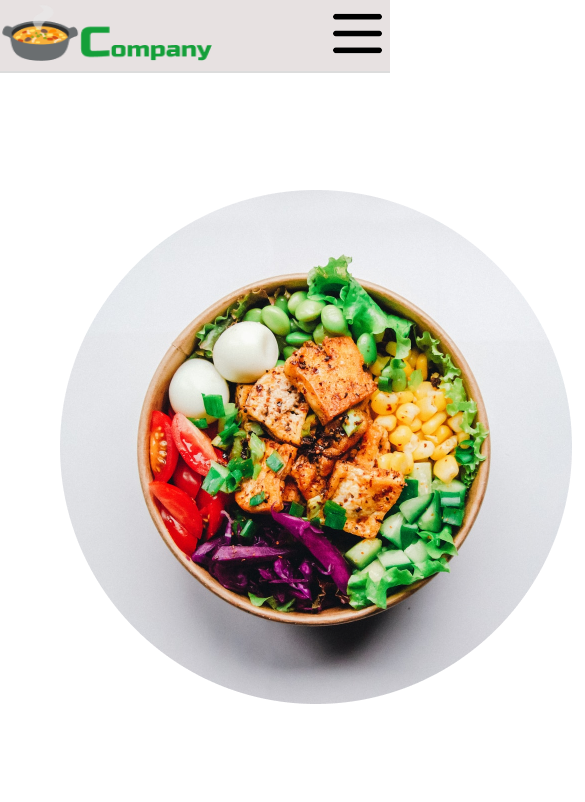
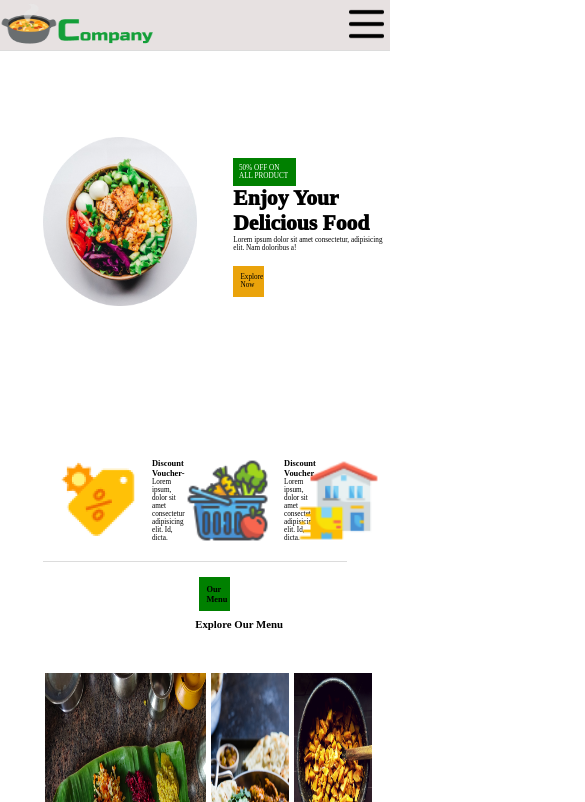
Before and after one commit to bhavishya3102/restaurant-website, a plain HTML site: page index.html in a window 390 px wide. Shown: the top 802 px of the page, 585 px wide, since content can reach past the window. Drawn offline with Linux system fonts and the light colour scheme.

Commit message:
update style.css fiel

```diff
--- a/style.css
+++ b/style.css
@@ -4,8 +4,25 @@
     margin: 0px;
 
 }
+/* to make website responsive */
 
 
+html{
+    /* font-size: 10px; */
+    /* font size------100%=16px  (by default)
+    16px =100%
+    1px=(100/16)%=6.25%
+    10px=62.5% */
+
+    /* 10px =1rem */
+
+    /* it is best practice to use relative unit instead of px */
+font-size: 62.5%;
+}
+
+.main_container{
+    overflow-x: hidden;
+}
 
 .nav{
  display: flex;
@@ -13,31 +30,31 @@ justify-content: space-between;
     background-color: rgb(231, 225, 225);
     position: fixed;
     width: 100vw;
-    border-bottom: 2px solid gainsboro;
+    border-bottom: .2rem solid gainsboro;
     /* to make navbar fixed at the top */
     z-index: 50;
 
 }
 .nav_image img{
-    height: 67px;
-    width: 212px;
+    height: 6.7rem;
+    width: 21.2rem;
 }
 .icon1 img{
 
-    height: 67px;
-    width: 65px;
+    height: 6.7rem;
+    width: 6.5rem;
 }
 .header{
     display: flex;
     position: relative;
-    top: 190px;
+    top: 19rem;
 
 
 }
 .header_info{
     position: relative;
-    left: 20vw;
-    top: 50px;
+    left: 20rem;
+    top: 10rem;
 }
 /* .header_image img{
     position: relative;
@@ -46,7 +63,7 @@ justify-content: space-between;
 .header_info p#green{
     background-color: green;
     color: white;
-    padding: 8px;
+    padding: .8rem;
     width: 16vw;
 }
 .large{
@@ -55,9 +72,9 @@ justify-content: space-between;
 }
 .header_info #orange{
     background-color: rgb(234, 163, 11);
-    padding: 10px;
+    padding: 1rem;
     width: 8vw;
-    margin-top: 20px;
+    margin-top: 2rem;
 
 
 }
@@ -65,24 +82,24 @@ justify-content: space-between;
     display: flex;
     margin-top: 34vh;
     justify-content: space-between;
-    border-bottom: 2px solid gainsboro;
-    padding-bottom: 25px;
+    border-bottom: .2rem solid gainsboro;
+    padding-bottom: 2.5rem;
 }
 .header_foot .list{
     display: flex;
 
 }
 .list span{
-    padding-left: 20px;
+    padding-left: 2rem;
 }
 .grid{
     display: grid;
     grid-template-rows: 20vh 20vh 20vh;
     grid-template-columns: 20vw 20vw 20vw 20vw;
-    gap: 7px;
-    margin-top: 60px;
-    margin-bottom: 60px;
-    margin-left: 70px;
+    gap: .7rem;
+    margin-top: 6rem;
+    margin-bottom: 6rem;
+    margin-left: 7rem;
 
 
 }
@@ -156,36 +173,101 @@ justify-content: space-between;
 }
 .menu_bar h3{
     background-color: green;
-    padding: 10px;
+    padding: 1rem;
     width: 8vw;
     margin-left: 40vw;
-    margin-top: 20px;
+    margin-top: 2rem;
 }
 .menu_bar h2{
     margin-left: 39vw;
-    margin-top: 10px;
+    margin-top: 1rem;
 }
 .footer{
     display: flex;
     justify-content: space-evenly;
 
     background-color: rgb(238, 210, 106);
-    padding: 20px;
+    padding: 2rem;
 }
 .list:hover,.header_info p:hover{
     transition: ease-in-out;
-    border-bottom: 2px solid gainsboro;
+    border-bottom: .2rem solid gainsboro;
     transform: scale(1.03);
 }
 .foot1 img{
     width: 14vw;
-    margin-right: 1px;
+    margin-right: .1rem;
 }
 .container{
-    padding-left: 60px;
-    padding-right: 60px;
+    padding-left: 6rem;
+    padding-right: 6rem;
 }
 
 .foot1 input{
-    padding: 4px;
+    padding: .4rem;
 }
+
+@media(max-width:998px){
+    html{
+        font-size: 58%;
+
+    }
+    .header_info{
+        position: relative;
+        left: 5rem;
+        top: 5rem;
+    }
+    .grid{
+        margin-left: 1.3rem;
+    }
+    .header_image img{
+        height: 55.5rem;
+        width: 57.4rem;
+
+
+
+    }
+}
+@media(max-width:440px){
+    html{
+        font-size: 45%;
+    }
+    .header_image img{
+        height: 23.5rem;
+        width: 21.4rem;
+
+    }
+    .header_info{
+        position: relative;
+        left: 5rem;
+        top: 3rem;
+    }
+    .grid{
+        display: grid;
+       margin-left: 0.2rem;
+     }
+
+
+}
+@media(min-width:440px) and (max-width:580px){
+    html{
+        font-size: 58%;
+
+    }
+    .header_info{
+        position: relative;
+        left: 5rem;
+        top: 5rem;
+    }
+    .grid{
+        margin-left: 1.3rem;
+    }
+    .header_image img{
+        height: 30.5rem;
+    width: 27.4rem;
+
+
+
+    }
+
+}
```
